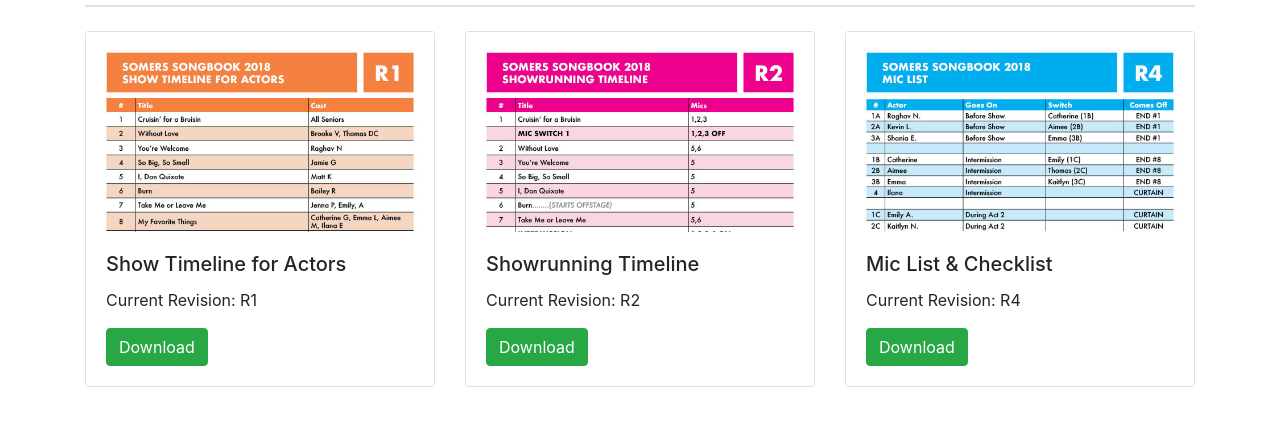
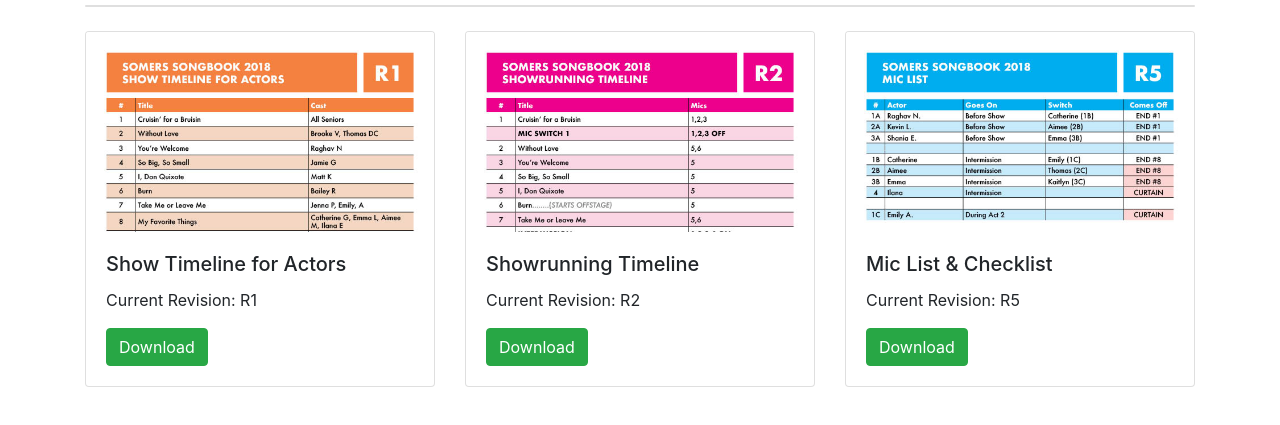
Before and after one commit to rmullhau/somerssb18, a website: page client/index.html in a window 1280 px wide. Shown: the part 91-516 px from the top of the page. Drawn offline with Linux system fonts and the light colour scheme.

Commit message:
Update to R5 Mic List

```diff
--- a/client/index.html
+++ b/client/index.html
@@ -58,11 +58,11 @@
 
       <div class="col-md-4">
         <div class="card">
-          <img class="card-img-top" src="/client/previews/mc_r4.jpg">
+          <img class="card-img-top" src="/client/previews/mc_r5.jpg">
           <div class="card-body">
           <h5 class="card-title">Mic List & Checklist</h5>
-          <p>Current Revision: R4</p>
-          <a href="/client/docs/mc_r4.pdf" class="btn btn-success">Download</a>
+          <p>Current Revision: R5</p>
+          <a href="/client/docs/mc_r5.pdf" class="btn btn-success">Download</a>
           </div>
         </div>
       </div>
```
Also changed, not shown: client/previews/mc_r4.jpg (deleted), client/previews/mc_r5.jpg (added), 7 other files.
